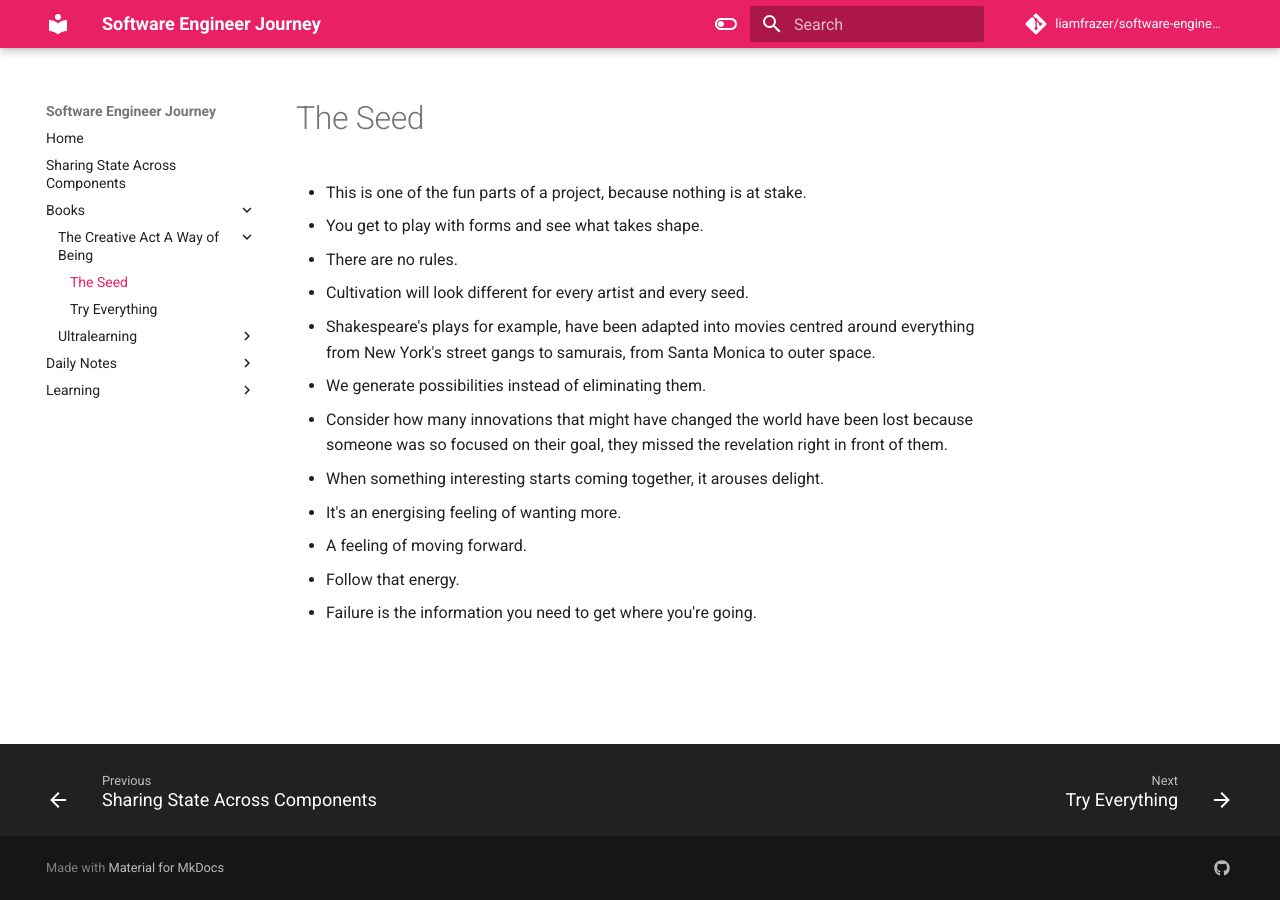
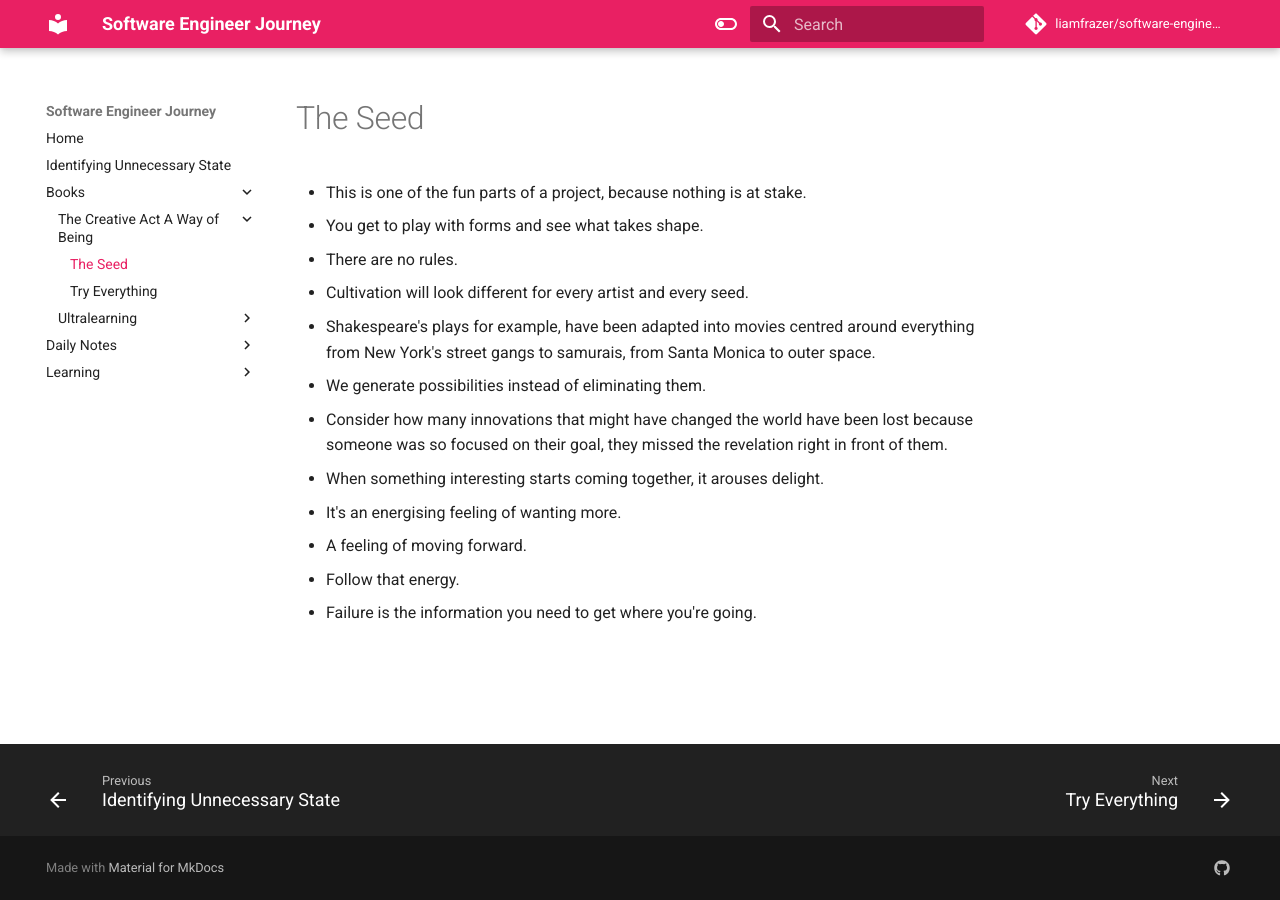
Before and after one commit to liamfrazer/software-engineer-journey, an MkDocs documentation site: the page built from docs/Books/The Creative Act - A Way of Being/The Seed.md, in a window 1280 px wide. Built offline with MkDocs 1.6.1 and Material for MkDocs 9.7.7, drawn with Linux system fonts in a browser that asks for light colours; comment, search, counter and statistics services are not loaded.

Commit message:
vault backup: 2023-12-24 15:51:29

```diff
--- /dev/null
+++ b/docs/Identifying Unnecessary State.md
@@ -0,0 +1,7 @@
+---
+tags:
+  - state
+  - react
+  - components
+---
+# Identifying Unnecessary State
--- a/docs/Sharing State Across Components.md
+++ /dev/null
@@ -1,11 +0,0 @@
----
-tags:
-  - state
-  - share
-  - components
-  - react
-  - jsx
----
-# Sharing State Across Components
-
-*
```
Also changed, not shown: docs/index.md (+2 -1 lines).
